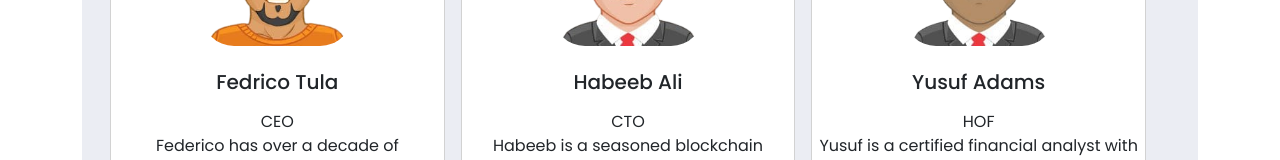
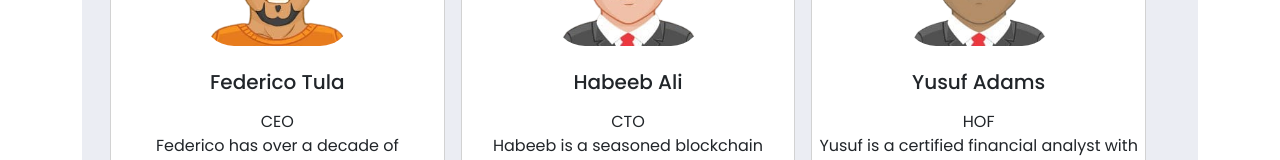
Before and after one commit to DefiConnect01/defi-connect, a React (Create React App) app: page / in a window 1280 px wide. Shown: the part 3943-4103 px from the top of the page. Built offline with nearby package versions, Linux system fonts and the light colour scheme.

Commit message:
adding changes

```diff
--- a/src/component/data.js
+++ b/src/component/data.js
@@ -260,7 +260,7 @@ const templatetHead =[
                                 {
                                     id:1,
                                     teamImg:sendTeamA,
-                                    teamName:'Fedrico Tula',
+                                    teamName:'Federico Tula',
                                     teamTitle:'CEO',
                                     teamDescription:`Federico has over a decade of experience in financial technology, having previously led successful blockchain projects. He brings a strategic vision for merging traditional finance with decentralized technologies.`
                                 },
```
